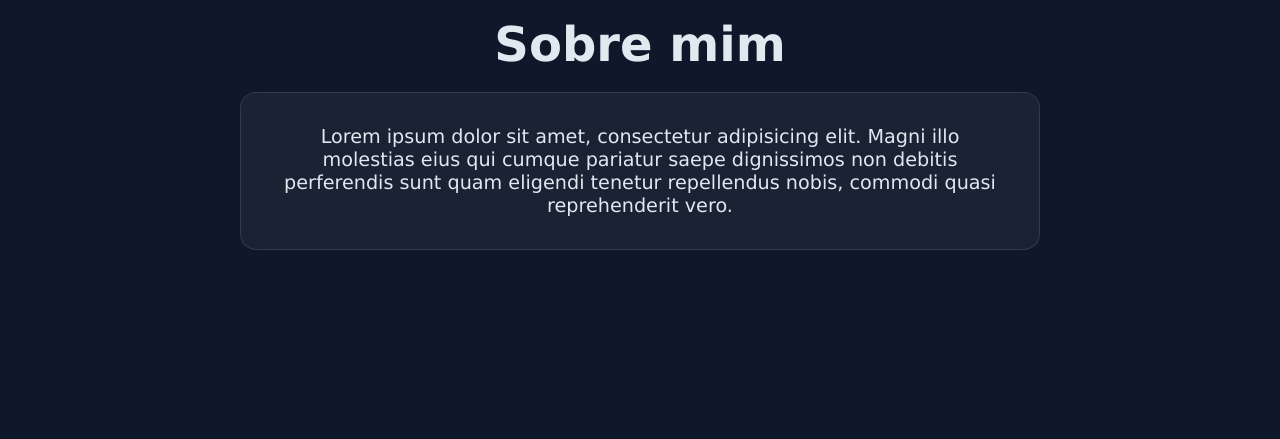
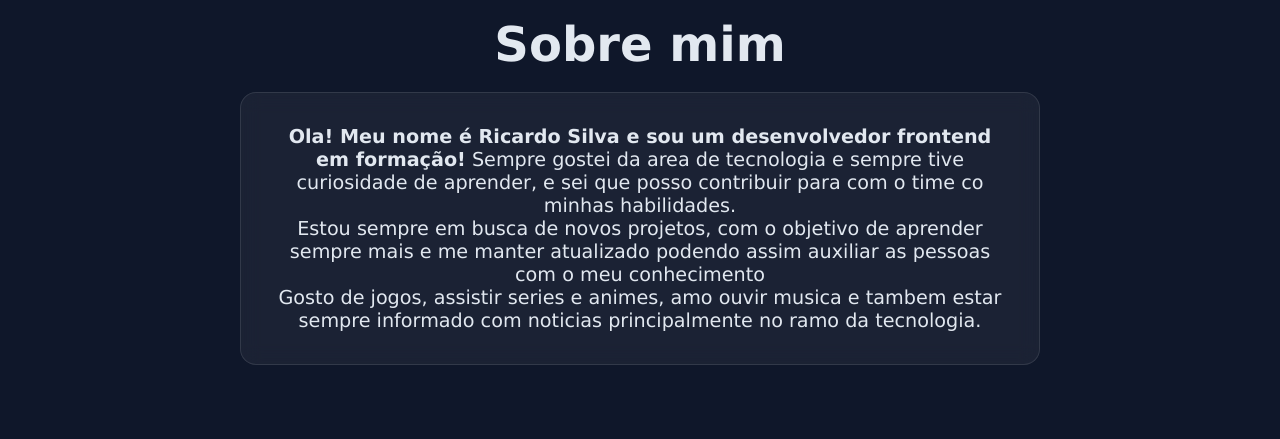
Before and after one commit to Ricardo-Silva-LP/projeto-portifolio-02, a plain HTML site: page index.html in a window 1280 px wide. Shown: the part 880-1319 px from the top of the page. Drawn offline with Linux system fonts and the light colour scheme.

Commit message:
Adicionado texto sobre mim no arquivo HTML

```diff
--- a/index.html
+++ b/index.html
@@ -42,9 +42,15 @@
         <h2 class="titulo">Sobre mim</h2>
         <div class="caixa">
             <p class="texto">
-                Lorem ipsum dolor sit amet, consectetur adipisicing elit. Magni illo molestias eius qui cumque pariatur
-                saepe dignissimos non debitis perferendis sunt quam eligendi tenetur repellendus nobis, commodi quasi
-                reprehenderit vero.
+                <strong>Ola! Meu nome é Ricardo Silva e sou um desenvolvedor frontend em formação!</strong> Sempre
+                gostei da area de tecnologia e sempre tive curiosidade de aprender, e sei que posso contribuir para com
+                o time co minhas habilidades. <br>
+
+                Estou sempre em busca de novos projetos, com o objetivo de aprender sempre mais e me manter atualizado
+                podendo assim auxiliar as pessoas com o meu conhecimento <br>
+
+                Gosto de jogos, assistir series e animes, amo ouvir musica e tambem estar sempre informado com noticias
+                principalmente no ramo da tecnologia.
             </p>
         </div>
     </section>
```
